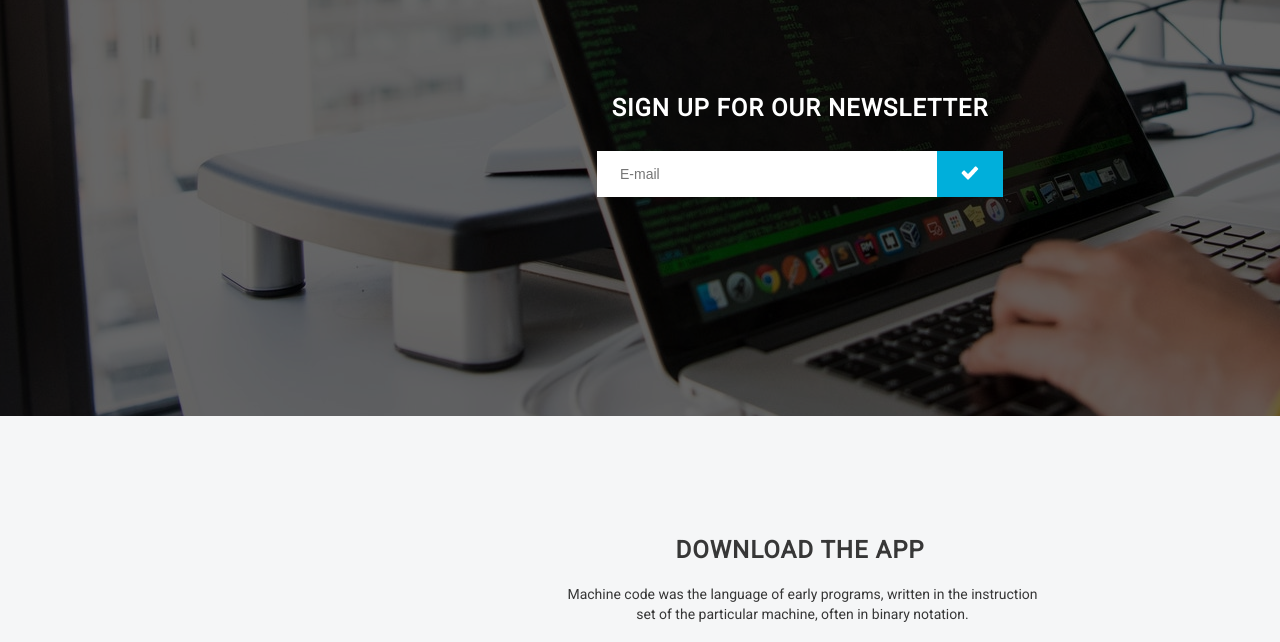
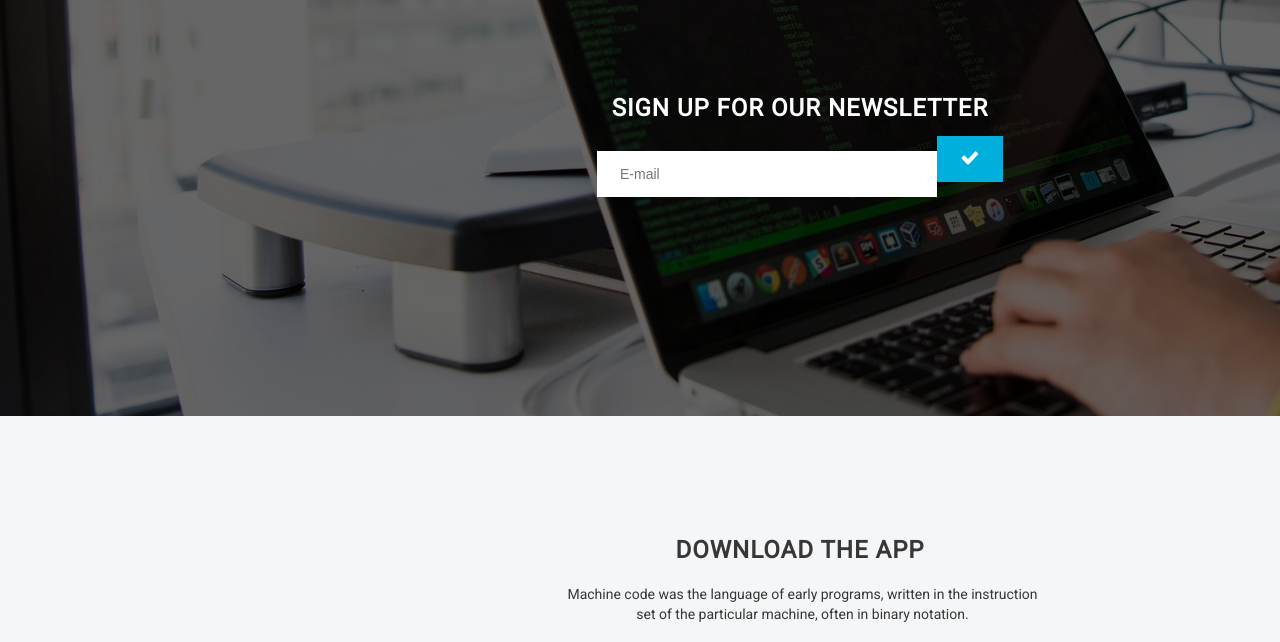
Before and after one commit to anksuunamun/webdev, a plain HTML site: page index.html in a window 1280 px wide. Shown: the part 3040-3682 px from the top of the page. Drawn offline with Linux system fonts and the light colour scheme.

Commit message:
refactor: add correct bottom for check-button

```diff
--- a/style.css
+++ b/style.css
@@ -339,7 +339,7 @@ body {
     width: 66px;
     margin-left: -4px;
     position: relative;
-    bottom: -1px;
+    bottom: 14px;
 }
 
 .check-button:hover {
```
